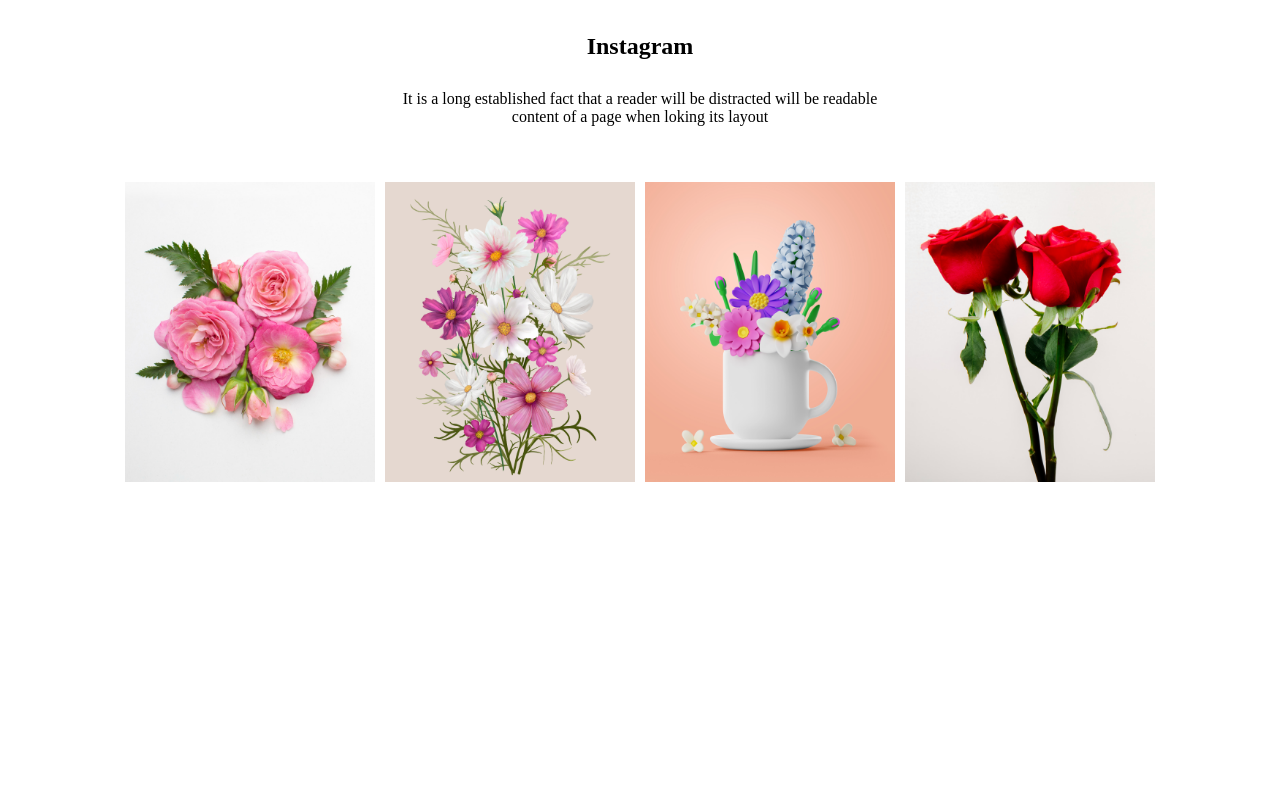
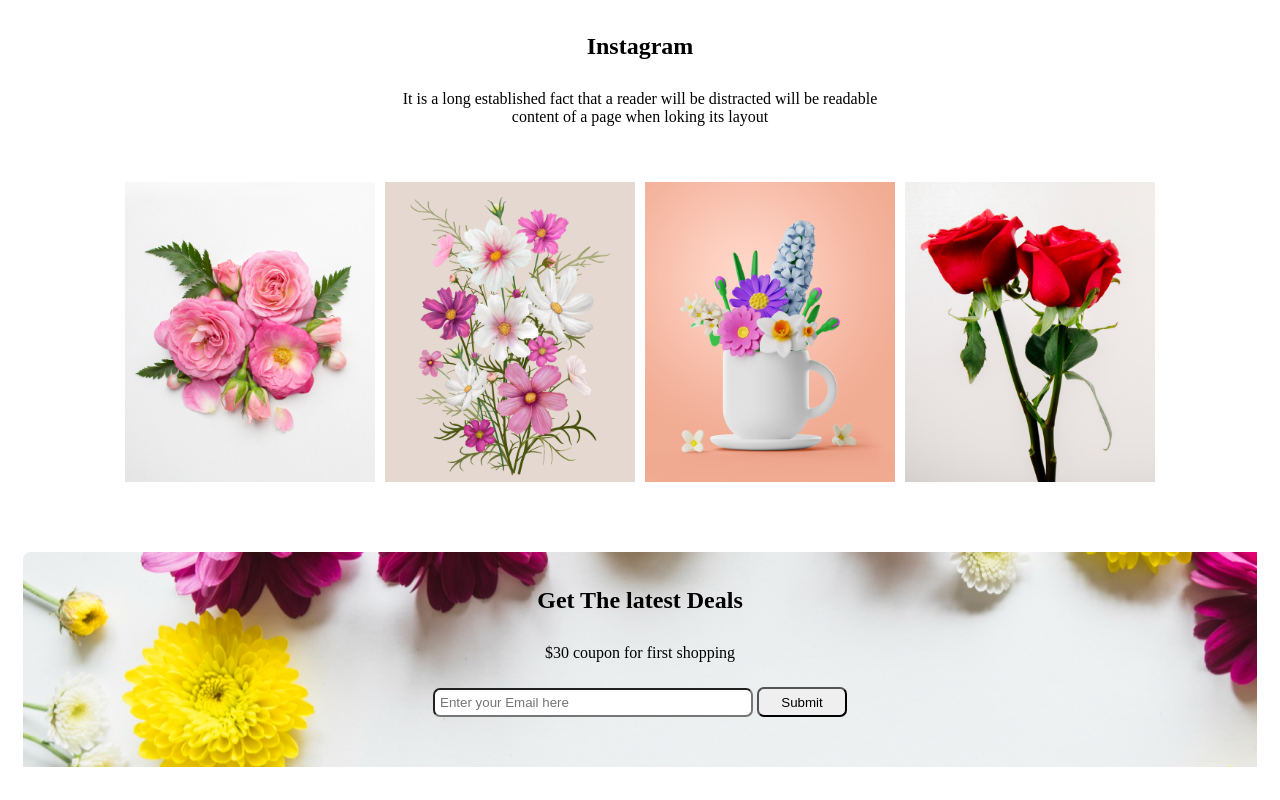
Before and after one commit to BANIKKURAISHI/Flower-shop, a plain HTML site: page index.html in a window 1280 px wide. Shown: the part 2351-3151 px from the top of the page. Before the commit the page ends 2886 px from the top, so only its background shows below. Drawn offline with Linux system fonts and the light colour scheme.

Commit message:
This is seaction no - seven

```diff
--- a/index.html
+++ b/index.html
@@ -83,6 +83,17 @@
             <img src="images/Rectangle 5.png" alt="random image" class="imagA imag3">
             <img src="images/Rectangle 6.png" alt="random image" class="imagA imag4">
         </section>
+
+        <section class="section7">
+           <div class="greatings">
+            <h1 class="heading1">Get The latest Deals</h1>
+          <p class="para2">$30 coupon for first shopping</p>
+          <input type="email" name="email" id="email" placeholder="Enter your Email here">
+         <input type="submit" value="Submit" class="submit">
+    </div>
+        </section>
     </main>
+
+    <footer class="last-part" > </footer>
 </body>
 </html>
--- a/stylee.css
+++ b/stylee.css
@@ -161,3 +161,32 @@ margin: 70px 200px 50px 50PX;
 .imag1{
 
 }
+
+/*seaction7*/
+.section7{
+    background-image: url(images/Rectangle\ 9.png);
+    background-repeat: no-repeat;
+    margin-top: 60px;
+}
+
+.greatings{
+    text-align: center;
+    .
+
+}
+.submit{
+    border-radius: 7px;
+    width: 90px;
+    height: 30px;
+}
+input[type=email]{
+    width: 40vh;
+   box-sizing: border-box;
+   margin: 5px 0px 40px;
+   border-radius:7px ;
+   color: white;
+}
+
+.last-part{
+
+}
```
